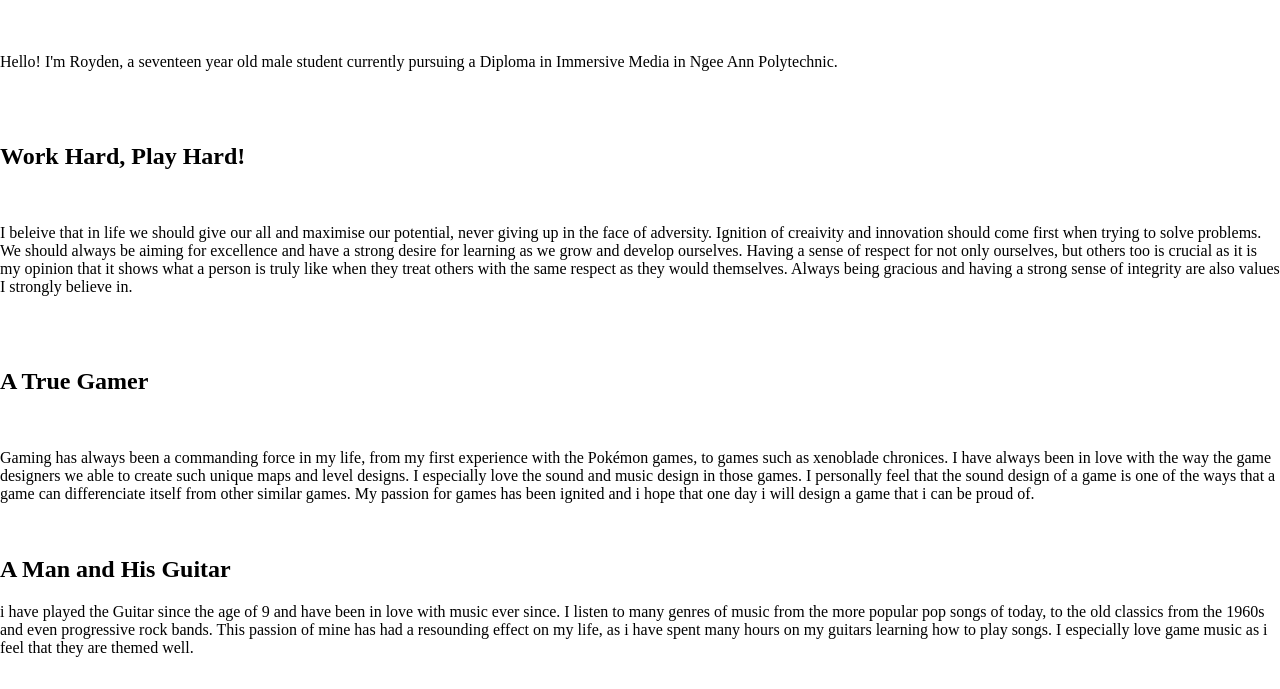
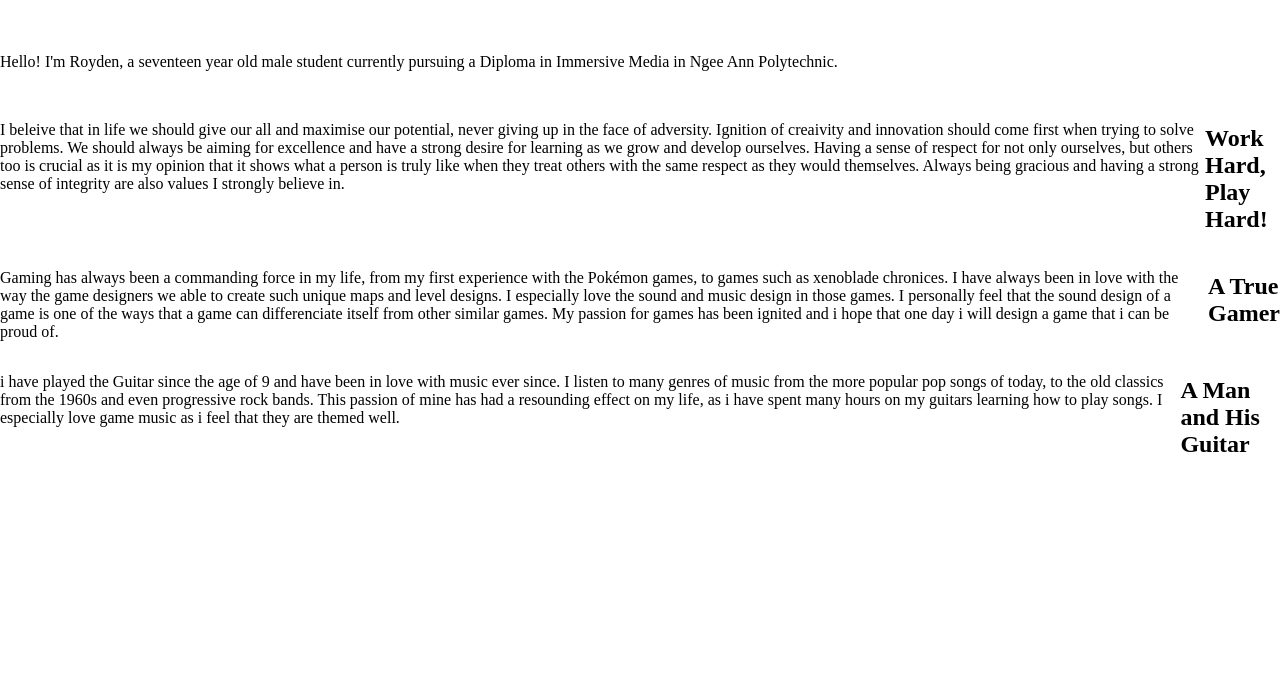
Before and after one commit to MrCradily2/thisisdn, a plain HTML site: page index.html in a window 1280 px wide. Shown: the part 111-800 px from the top of the page. Drawn offline with Linux system fonts and the light colour scheme.

Commit message:
styling for initaial layout

```diff
--- a/style.css
+++ b/style.css
@@ -1,4 +1,4 @@
-body{
+body {
     margin: 0;
     margin-top: 2rem;
 }
@@ -6,7 +6,7 @@ body{
 #navbar {
     font-size: 2rem;
     text-align: center;
-    background-color:black;
+    background-color: black;
     position: fixed;
     top: 0;
     width: 100%;
@@ -20,7 +20,7 @@ body{
     width: auto;
     margin: 0 auto;
     display: inline-block;
-    color:pink;
+    color: pink;
     text-align: center;
     padding: 15px;
     text-decoration: none;
@@ -30,3 +30,13 @@ body{
     background-color: #ddd;
     color: black;
 }
+
+#megadiv {}
+
+#megadiv div {
+    display: flex;
+}
+
+#megadiv div:nth-child(even){
+    flex-direction: row-reverse;
+}
```
